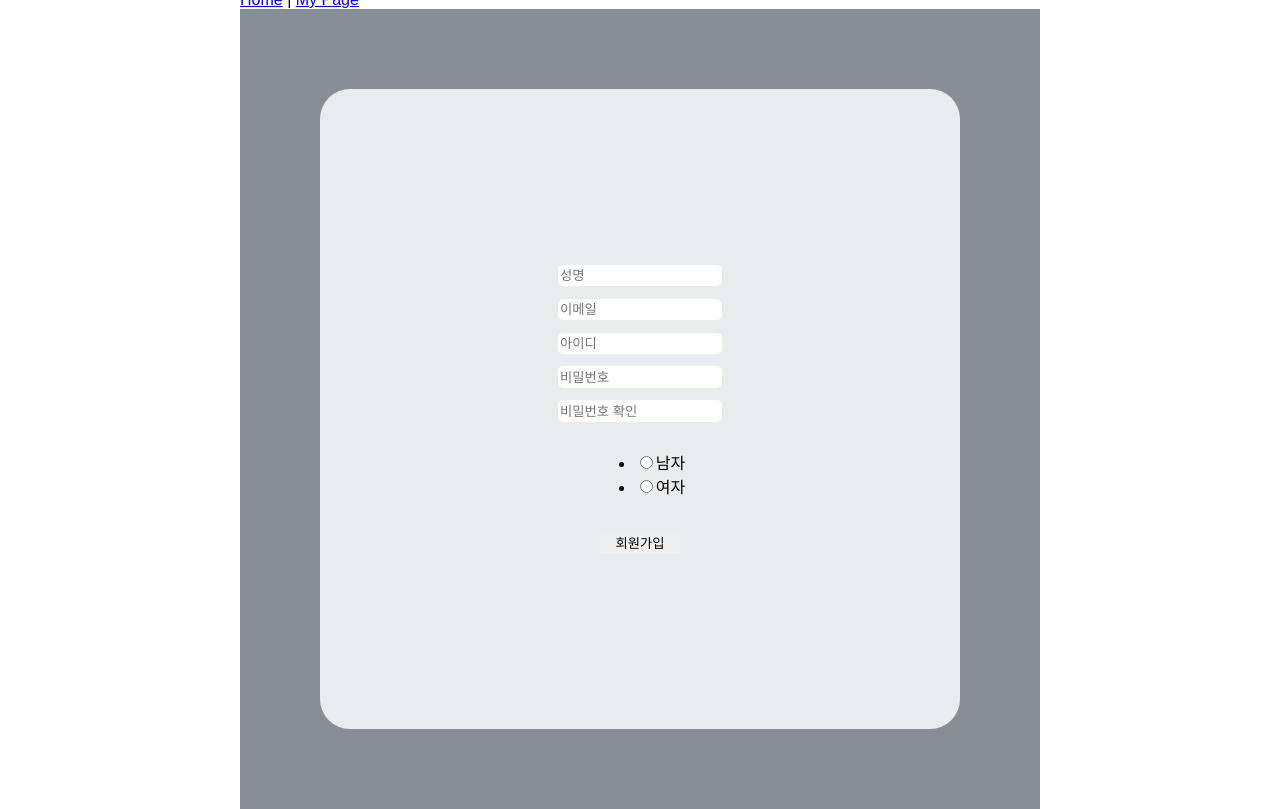
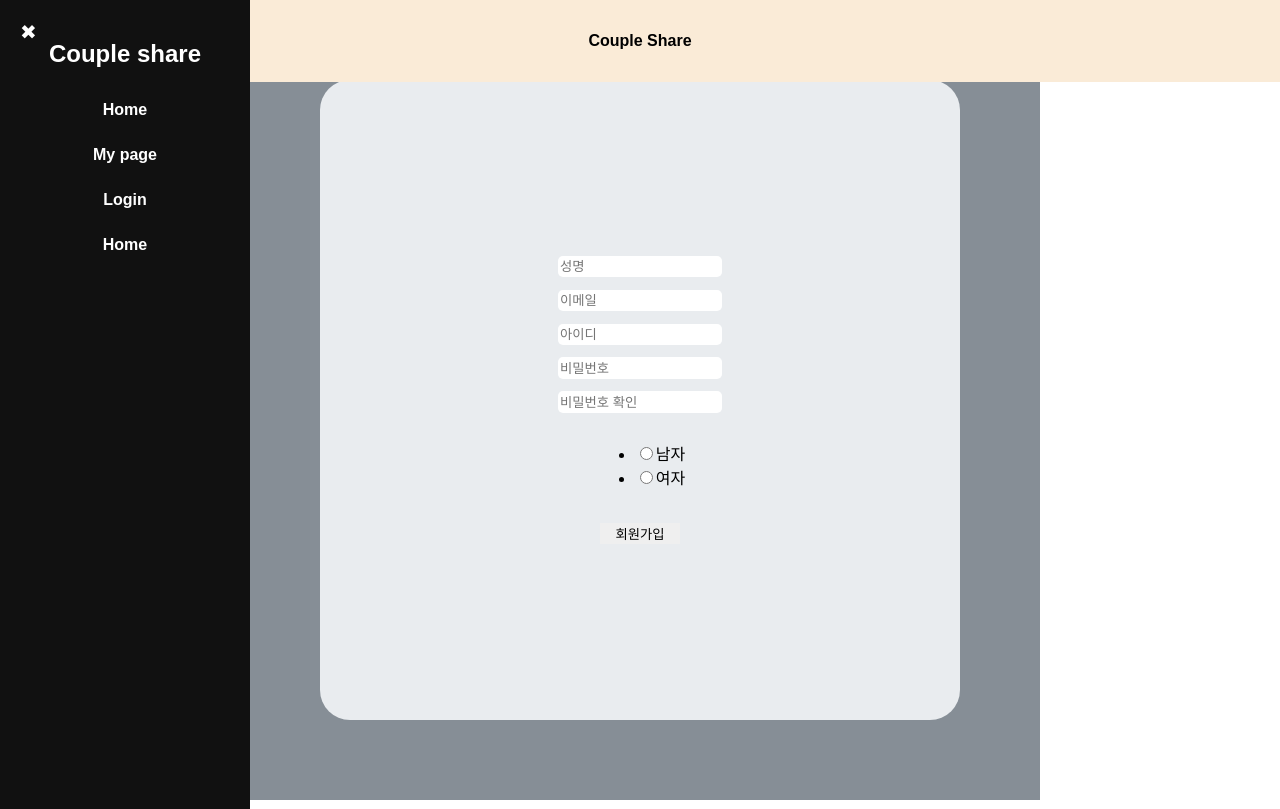
Before and after one commit to dju20/CoupleShare, a React (Create React App) app in the folder src/main/frontend/: page /register in a window 1280 px wide. Built offline with nearby package versions, Linux system fonts and the light colour scheme.

Commit message:
헤더 수정, 사이드바 추가, 사이드바와 헤더 CSS추가

```diff
--- a/src/main/frontend/src/App.css
+++ b/src/main/frontend/src/App.css
@@ -37,3 +37,22 @@
     transform: rotate(360deg);
   }
 }
+
+.header {
+  position: fixed;
+  top: 0;
+  left: 0;
+  right: 0;
+
+  height: 50px;
+  padding: 1rem;
+  color: white;
+  background: antiquewhite;
+  font-weight: bold;
+  display: flex;
+  align-content: center;
+  justify-content: center;
+  align-items: center;
+
+
+}
--- a/src/main/frontend/src/App.js
+++ b/src/main/frontend/src/App.js
@@ -4,6 +4,8 @@ import axios from 'axios';
 import RegisterPage from "./registerpage";
 import Login from "./front/Login";
 import apiClient from './utils/apiClient';
+import styles from "./App.css"
+import Sidebar from "./sidebar";
 
 // 마이페이지 컴포넌트
 const MyPage = () => {
@@ -57,8 +59,8 @@ const MyPage = () => {
 // 홈 페이지 컴포넌트
 const HomePage = () => (
     <div>
-        <h1>Home Page</h1>
-        <p>Welcome to the Home Page</p>
+        <h1>Couple Share</h1>
+        <p>Welcome to the CoupleShare</p>
         <Link to="/mypage">Go to My Page</Link>
         <br/>
         <Link to="/login">Login</Link>
@@ -73,8 +75,10 @@ const HomePage = () => (
 const App = () => (
     <Router>
         <div>
-            <nav>
-                <Link to="/">Home</Link> | <Link to="/mypage">My Page</Link>
+            <nav className="header" >
+                <Link to="/" style={{textDecoration:"none" , color: "black", textAlign:"center"}} className="header-home">Couple Share</Link>
+
+                <Sidebar/>
             </nav>
             <Routes>
                 <Route path="/" element={<HomePage />} />
--- a/src/main/frontend/src/registerpage.css
+++ b/src/main/frontend/src/registerpage.css
@@ -15,3 +15,81 @@
     background-color:#cccccc;
     cursor: pointer;
 }
+
+/*사이드바*/
+.sidebar {
+    height: 100%;
+    width: 250px;
+    position: fixed;
+    top: 0;
+    left: 0;
+    background-color: #111;
+    padding-top: 20px;
+    overflow: hidden;
+    transition: width 0.3s ease;
+}
+
+.sidebar.open {
+    width: 250px;
+}
+
+.sidebar.closed {
+    width: 0;
+    padding: 0;
+}
+.sidebar h2{
+    text-align: center;
+}
+.sidebar h2 a{
+    text-decoration: none;
+    color: white;
+}
+
+.sidebar ul {
+    list-style-type: none;
+    padding: 0;
+}
+
+.sidebar ul li {
+    padding: 10px;
+    text-align: center;
+}
+
+.sidebar ul li:hover {
+    background-color: #575757;
+}
+
+.sidebar-toggle {
+    position: fixed;
+    top: 10px;
+    left: 10px;
+    background-color: #111;
+    color: white;
+    border: none;
+    padding: 10px;
+    cursor: pointer;
+    z-index: 1000; /* 사이드바보다 위에 표시되도록 설정 */
+    font-size: 20px;
+    transition: background-color 0.3s ease;
+}
+
+.sidebar-toggle:hover {
+    background-color: #575757;
+}
+
+.sidebar-toggle.open {
+    font-size: 20px;
+}
+
+.sidebar-toggle.closed {
+    font-size: 22px;
+}
+
+.sidebar-list{
+    display: block;
+    height: 25px;
+    align-content: center;
+    color: white;
+    text-decoration: none;
+
+}
--- /dev/null
+++ b/src/main/frontend/src/sidebar.jsx
@@ -0,0 +1,31 @@
+
+import React, { useState } from 'react';
+import './registerpage.css';
+import {Link} from "react-router-dom";
+
+const Sidebar = () => {
+    const [isOpen, setIsOpen] = useState(true);
+
+    const toggleSidebar = () => {
+        setIsOpen(!isOpen);
+    };
+
+    return (
+        <div>
+            <button className={`sidebar-toggle ${isOpen ? 'open' : 'closed'}`} onClick={toggleSidebar}>
+                {isOpen ? '✖' : '☰'}
+            </button>
+            <div className={`sidebar ${isOpen ? 'open' : 'closed'}`}>
+                <h2><Link to="/" >Couple share</Link></h2>
+                <ul>
+                    <li><Link to="/" className="sidebar-list">Home</Link></li>
+                    <li><Link to="/mypage" className="sidebar-list">My page</Link></li>
+                    <li><Link to="/login" className="sidebar-list">Login</Link></li>
+                    <li><Link to="/" className="sidebar-list">Home</Link></li>
+                </ul>
+            </div>
+        </div>
+    );
+};
+
+export default Sidebar;
```
